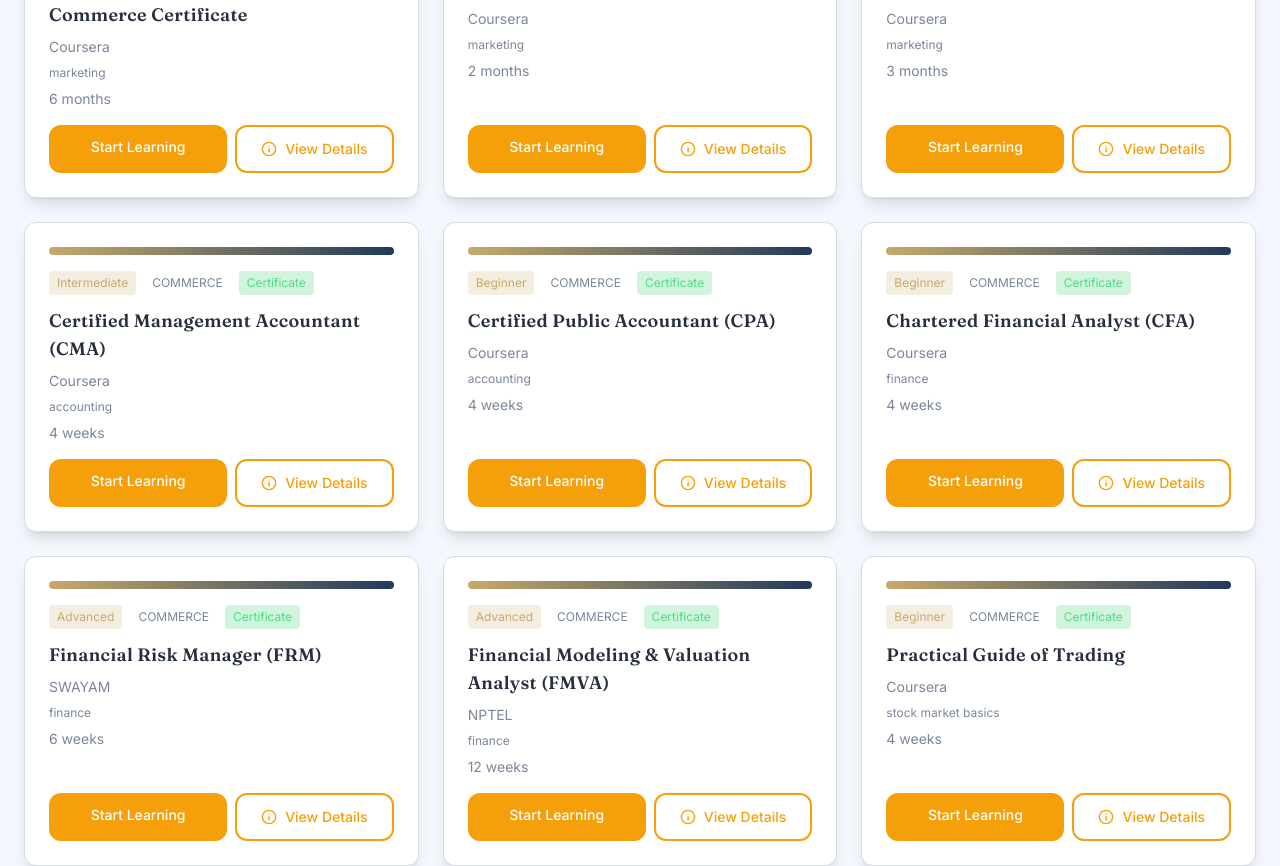
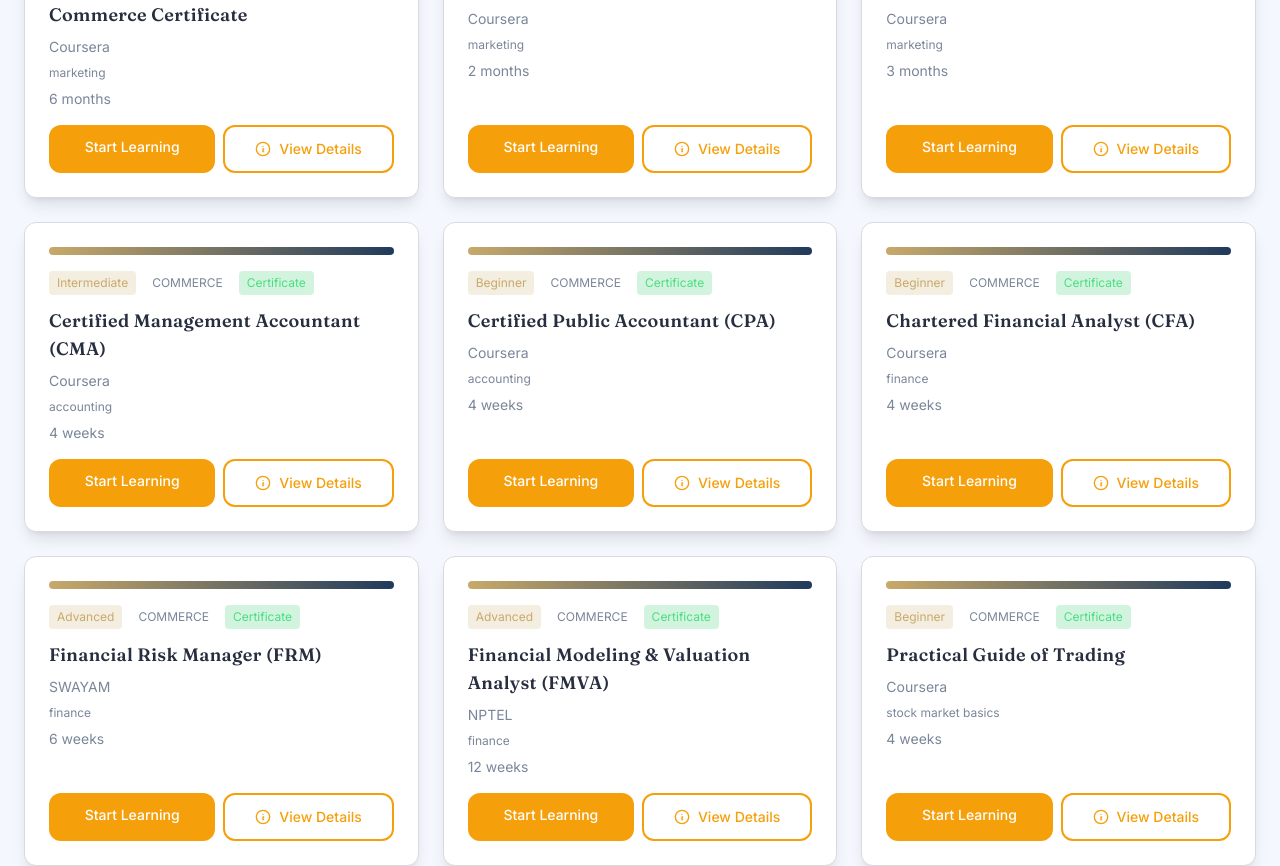
Before and after one commit to RamDharshan79/skillsphere, a Next.js app in the folder frontend/: page / in a window 1280 px wide. Shown: the part 2540-3406 px from the top of the page. Built offline with nearby package versions, Linux system fonts and the light colour scheme; no server answers.

Commit message:
UI: make Info button in All Courses full-width, centered, with icon and label for consistency

```diff
--- a/frontend/components/CourseCard.jsx
+++ b/frontend/components/CourseCard.jsx
@@ -27,7 +27,7 @@ export default function CourseCard({ course, onOpen }) {
         >Start Learning</a>
         <button
           type="button"
-          className="btn-outline text-sm px-4 flex items-center gap-2"
+          className="btn-outline flex-1 text-center text-sm flex items-center justify-center gap-2"
           aria-label="View details"
           onClick={() => onOpen?.(course)}
         >
```
